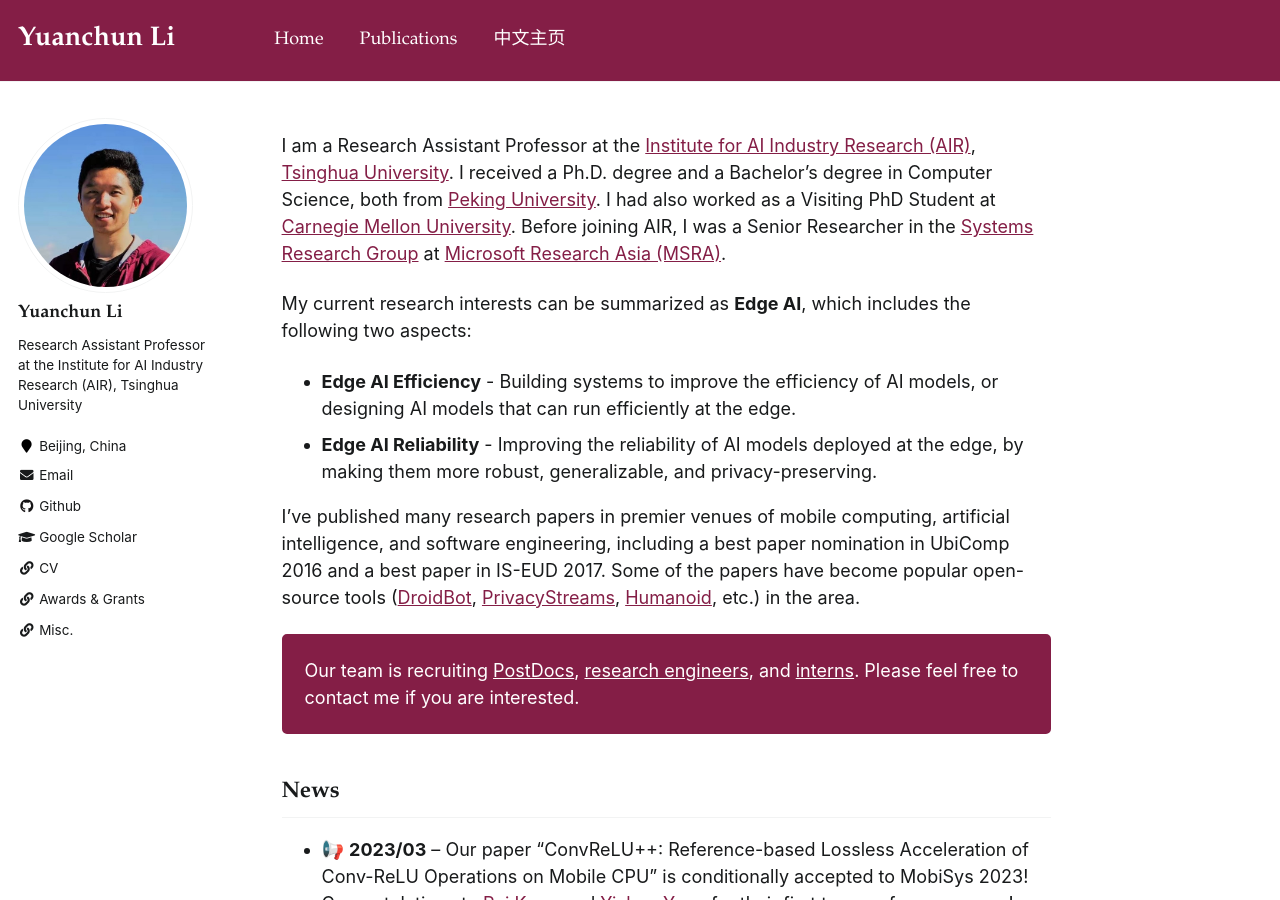
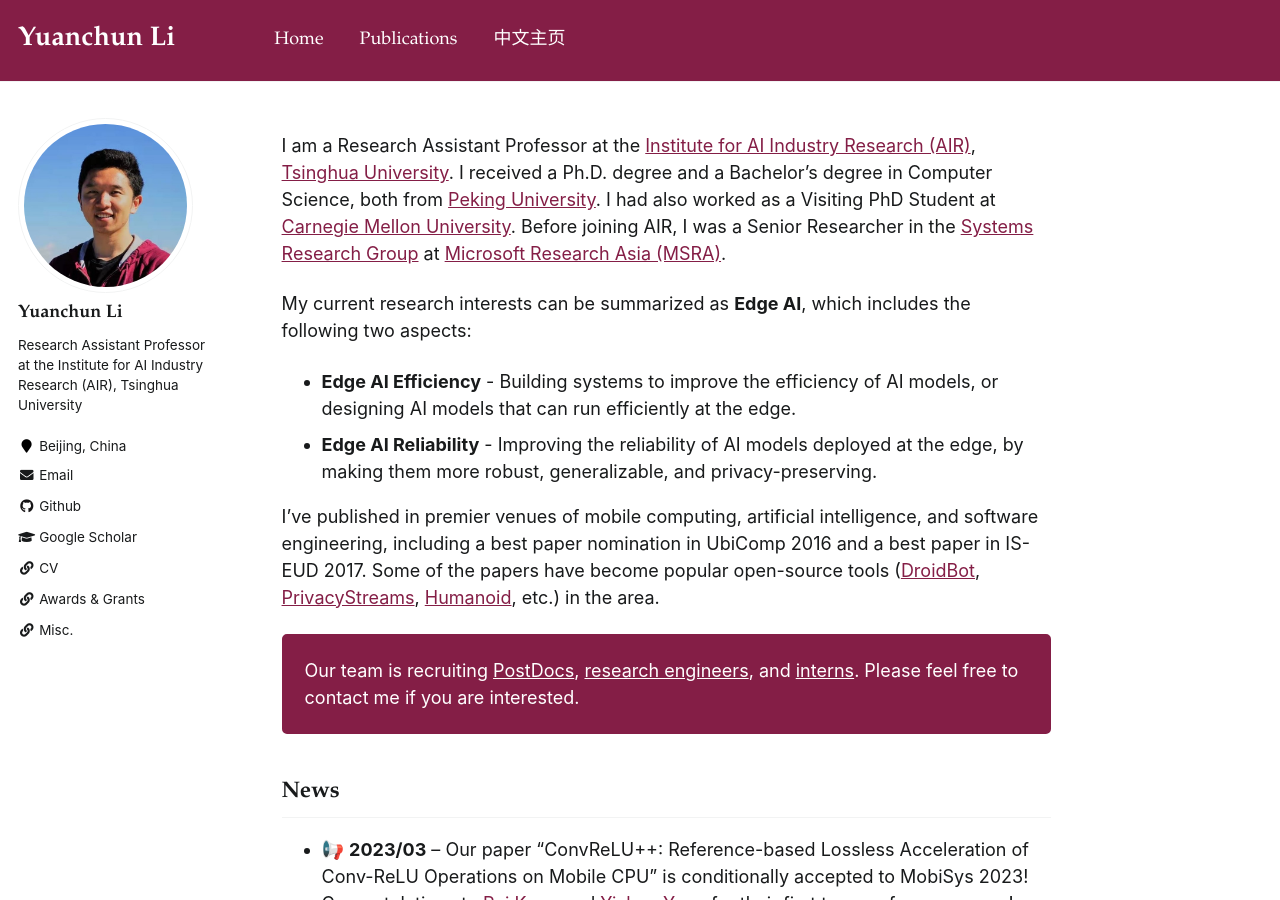
Before and after one commit to yuanchun-li/yuanchun-li.github.io, a Jekyll site: the page built from _pages/about.md, in a window 1280 px wide and 900 px high. Built offline with Jekyll 4.4.1, drawn with Linux system fonts in a browser that asks for light colours.

Commit message:
update homepage

```diff
--- a/_pages/about.md
+++ b/_pages/about.md
@@ -14,7 +14,7 @@ My current research interests can be summarized as **Edge AI**, which includes t
 - **Edge AI Efficiency** - Building systems to improve the efficiency of AI models, or designing AI models that can run efficiently at the edge.
 - **Edge AI Reliability** - Improving the reliability of AI models deployed at the edge, by making them more robust, generalizable, and privacy-preserving.
 
-I’ve published many research papers in premier venues of mobile computing, artificial intelligence, and software engineering, including a best paper nomination in UbiComp 2016 and a best paper in IS-EUD 2017. Some of the papers have become popular open-source tools ([DroidBot](https://github.com/honeynet/droidbot/), [PrivacyStreams](https://github.com/PrivacyStreams/), [Humanoid](https://github.com/yzygitzh/Humanoid), etc.) in the area.
+I’ve published in premier venues of mobile computing, artificial intelligence, and software engineering, including a best paper nomination in UbiComp 2016 and a best paper in IS-EUD 2017. Some of the papers have become popular open-source tools ([DroidBot](https://github.com/honeynet/droidbot/), [PrivacyStreams](https://github.com/PrivacyStreams/), [Humanoid](https://github.com/yzygitzh/Humanoid), etc.) in the area.
 
 <p style="border-radius: 5px; border:5px; border-style:solid; border-color:#841E46; padding: 1em; background-color: #841E46; color: #FFFFFF">Our team is recruiting <a style="color: #FFFFFF" href='https://air.tsinghua.edu.cn/info/1029/1565.htm'>PostDocs</a>, <a style="color: #FFFFFF" href='https://air.tsinghua.edu.cn/info/1028/1566.htm'>research engineers</a>, and <a style="color: #FFFFFF" href='https://air.tsinghua.edu.cn/info/1030/1564.htm'>interns</a>. Please feel free to contact me if you are interested.</p>
 
```
